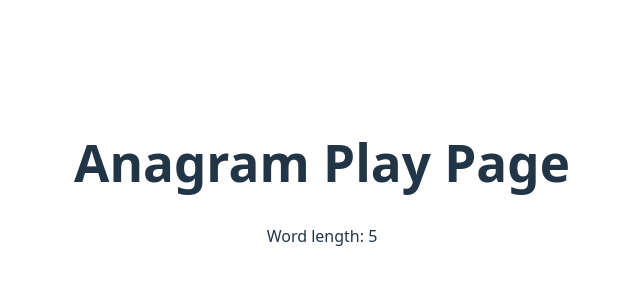
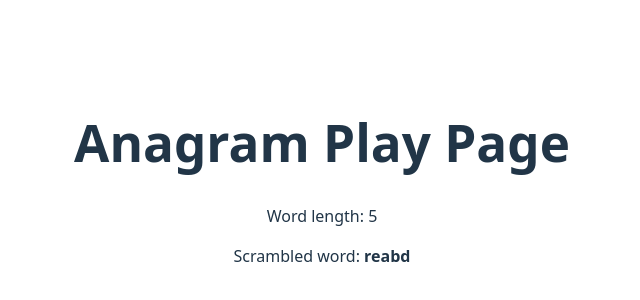
Before and after one commit to Sleppy23/FAU-Project-Play2Learn, a Vue app in the folder FAU-Project-Play2Learn/: page /anagram/play in a window 1280 px wide. Shown: the part 218-518 px from the top of the page, without its empty margins (318-958 px from the left). Built offline with nearby package versions, Linux system fonts and the light colour scheme.

Commit message:
Added dynamic word-length mapping + random scramble logic for AnagramPlay

```diff
--- /dev/null
+++ b/FAU-Project-Play2Learn/src/assets/anagrams.json
@@ -0,0 +1,16 @@
+[
+    [
+        "bared",
+        "beard",
+        "bread",
+        "debar"
+    ],
+    [
+        "alerts",
+        "artels",
+        "salter",
+        "staler",
+        "stelar",
+        "talers"
+    ]
+]
--- a/FAU-Project-Play2Learn/src/views/AnagramPlay.vue
+++ b/FAU-Project-Play2Learn/src/views/AnagramPlay.vue
@@ -2,29 +2,73 @@
   <div>
     <h1>Anagram Play Page</h1>
     <p>Word length: {{ wordLength }}</p>
+    <p>Scrambled word: <strong>{{ scrambled }}</strong></p>
   </div>
 </template>
 
 <script>
+import anagramData from '../assets/anagrams.json';
+
 export default {
   name: 'AnagramPlay',
 
   data() {
     return {
         wordLength: null,
+        chosenWord: null,
+        scrambled: null,
     };
   },
 
-  created() {
-    const lengthFromQuery = this.$route.query.length;
+created() {
+  // 1) Read and normalize the word length from the URL
+  const lengthFromQuery = this.$route.query.length;
+  const parsed = Number(lengthFromQuery);
 
-    const parsed = Number(lengthFromQuery);
+  this.wordLength = !Number.isNaN(parsed) ? parsed : 5;
 
-    if (!Number.isNaN(parsed)) {
-        this.wordLength = parsed;
-    } else {
-        this.wordLength = 5; // default value
-    }
+  // 2) Build a map of { length: [words...] } from the raw JSON
+  const lengthMap = {};
+
+  if (Array.isArray(anagramData)) {
+    // anagramData is an array of arrays
+    anagramData.forEach((group) => {
+      if (Array.isArray(group) && group.length > 0) {
+        // assume all words in a group have the same length
+        const len = group[0].length;
+        lengthMap[len] = group;
+      }
+    });
+  } else {
+    // if in the future the JSON is an object keyed by length,
+    // just use it directly
+    Object.assign(lengthMap, anagramData);
   }
+
+  // 3) Get the words for the desired length
+  const wordsForLength = lengthMap[this.wordLength] || [];
+
+  if (!wordsForLength.length) {
+    console.error('No words found for length:', this.wordLength);
+    this.chosenWord = '';
+    this.scrambled = '';
+    return;
+  }
+
+  // 4) Pick a random word from that list
+  const randomIndex = Math.floor(Math.random() * wordsForLength.length);
+  this.chosenWord = wordsForLength[randomIndex];
+
+  // 5) Scramble it (Fisher–Yates shuffle)
+  const chars = this.chosenWord.split('');
+
+  for (let i = chars.length - 1; i > 0; i--) {
+    const j = Math.floor(Math.random() * (i + 1));
+    [chars[i], chars[j]] = [chars[j], chars[i]];
+  }
+
+  this.scrambled = chars.join('');
+}
+
 };
 </script>
```
